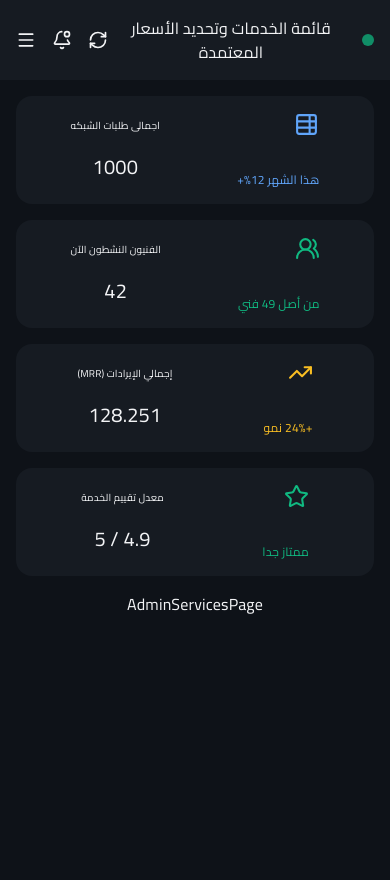
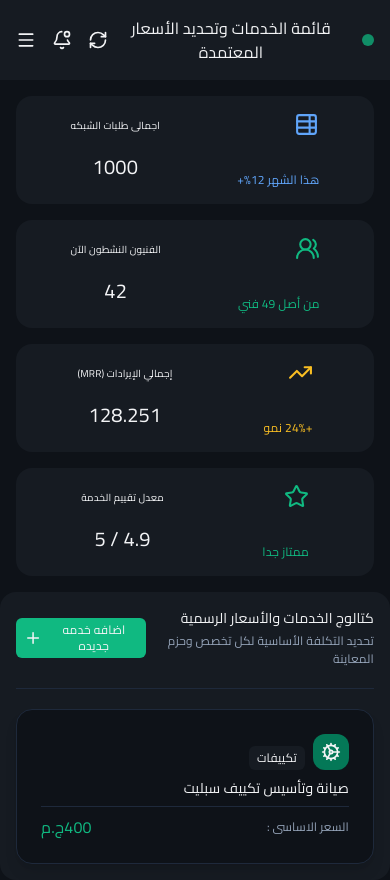
Before and after one commit to mostafa-elsayd-githup/Engzny-PlatForm-, a React (Vite) app: page /admin/services in a window 390 px wide. Before the commit the page ends 844 px from the top, so only its background shows below. Built offline with nearby package versions, Linux system fonts and the light colour scheme.

Commit message:
feat(pages): build responsive `AdminServicesPage` page
- Build `ServicesCards`, `ServicesHeader` import them to `AdminServicesPage`

```diff
--- /dev/null
+++ b/src/components/Admin/AdminServicesComponet/ServicesCard.tsx
@@ -0,0 +1,28 @@
+import { Cog } from "lucide-react";
+
+function ServicesCards() {
+  return (
+    <section className="grid grid-cols-1 sm:grid-cols-2 md:grid-cols-3 lg:grid-cols-4 xl:grid-cols-5 gap-2">
+      <div className="bg-(--bg-canvas) border border-(--border-color) hover:border-(--BrandEmerald-Color)/40 rounded-2xl p-6 flex flex-col justify-between transition-all duration-300 shadow-lg group">
+        <div className="flex flex-col text-start gap-2">
+          <div className="flex items-end gap-2">
+            <span className="bg-(--Brand-Emerald-Dark) p-2 w-fit rounded-xl inline">
+              <Cog size={20} />
+            </span>
+            <span className="text-xs bg-(--card-surface) w-fit py-1 px-2 rounded-md inline">
+              تكييفات
+            </span>
+          </div>
+          <h3 className="text-sm">صيانة وتأسيس تكييف سبليت</h3>
+        </div>
+        <hr className="text-(--border-color) my-2" />
+        <div className="flex items-center justify-between">
+          <h4 className="text-xs text-(--text-muted)">السعر الاساسى :</h4>
+          <div className="text-(--BrandEmerald-Color)">400ج.م</div>
+        </div>
+      </div>
+    </section>
+  );
+}
+
+export default ServicesCards;
--- /dev/null
+++ b/src/components/Admin/AdminServicesComponet/ServicesHeader.tsx
@@ -0,0 +1,19 @@
+import { Plus } from "lucide-react";
+
+function ServicesHeader() {
+  return (
+    <div className="flex items-center justify-between ">
+      <div className="flex flex-col items-start gap-1">
+        <h1 className="text-sm md:text-xl">كتالوج الخدمات والأسعار الرسمية</h1>
+        <p className="text-[12px] md:text-xs text-start text-(--text-muted)">
+          تحديد التكلفة الأساسية لكل تخصص وحزم المعاينة
+        </p>
+      </div>
+      <button className="flex items-center gap-2 text-xs sm:text-[15px] bg-(--BrandEmerald-Color) hover:bg-(--Brand-Emerald-Dark) transition-all py-1 px-2 rounded-md cursor-pointer">
+        اضافه خدمه جديده <Plus size={20} />
+      </button>
+    </div>
+  );
+}
+
+export default ServicesHeader;
--- a/src/pages/Admin/AdminServicesPage.tsx
+++ b/src/pages/Admin/AdminServicesPage.tsx
@@ -1,8 +1,14 @@
+import ServicesCards from "../../components/Admin/AdminServicesComponet/ServicesCard";
+import ServicesHeader from "../../components/Admin/AdminServicesComponet/ServicesHeader";
 
 function AdminServicesPage() {
   return (
-    <div>AdminServicesPage</div>
-  )
+    <div className="bg-(--card-surface) p-4 rounded-2xl flex flex-col gap-5">
+      <ServicesHeader />
+      <hr className="text-(--border-color)" />
+      <ServicesCards />
+    </div>
+  );
 }
 
-export default AdminServicesPage
+export default AdminServicesPage;
```
